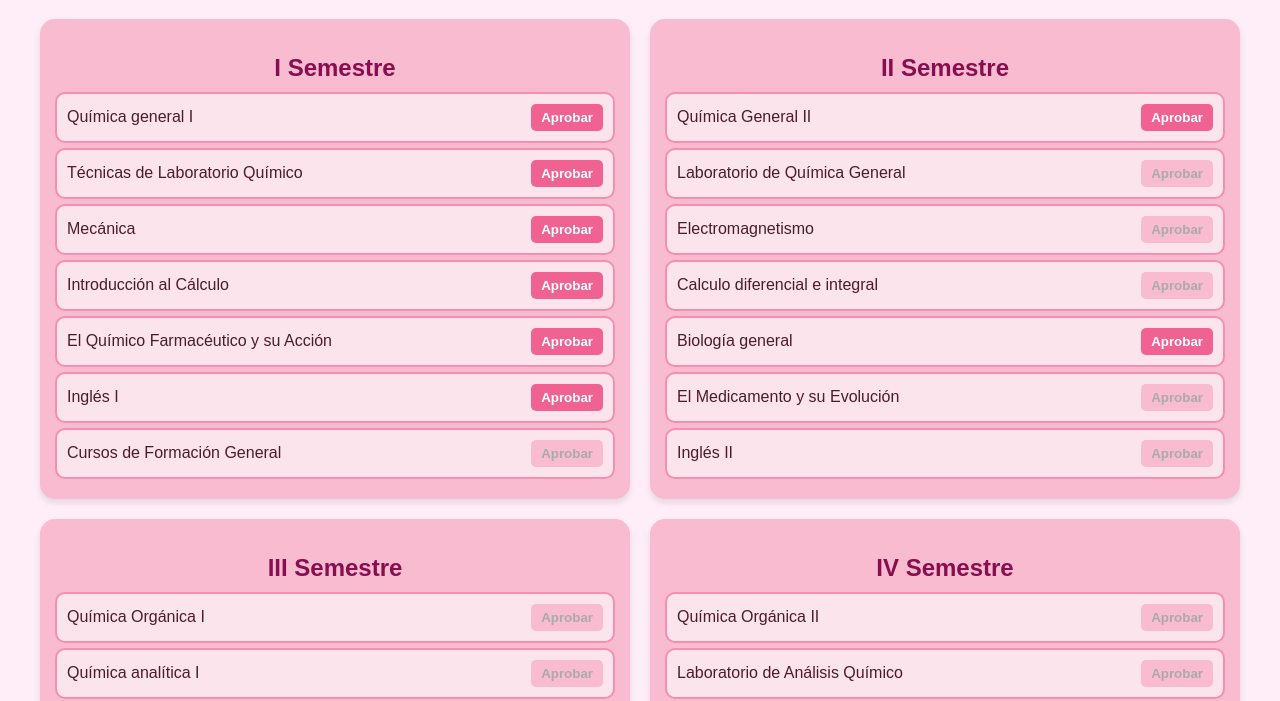
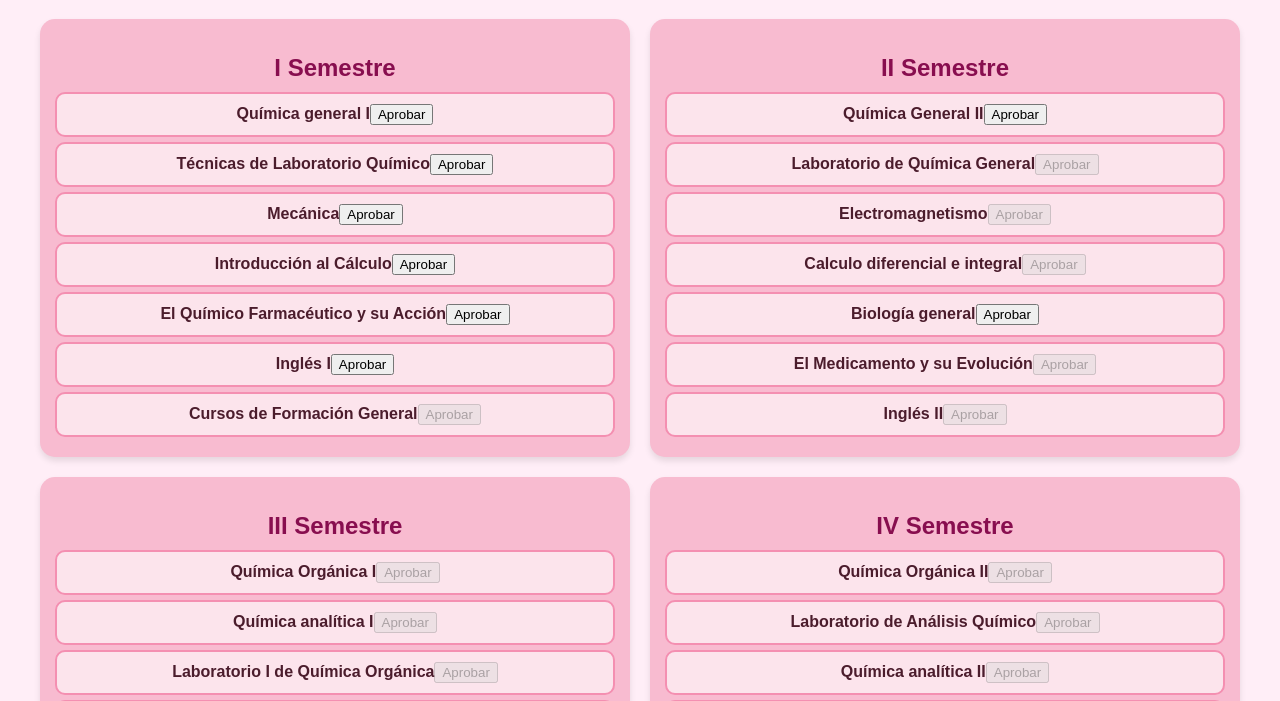
Before and after one commit to javibr23/Malla-QYF, a plain HTML site: page index.html in a window 1280 px wide. Shown: the part 81-782 px from the top of the page. Drawn offline with Linux system fonts and the light colour scheme.

Commit message:
Update estilos.css

```diff
--- a/estilos.css
+++ b/estilos.css
@@ -35,31 +35,23 @@ h1 {
 .ramo {
   display: flex;
   align-items: center;
-  justify-content: space-between;
+  justify-content: center;
   background-color: #fce4ec;
   border: 2px solid #f48fb1;
   padding: 10px;
   border-radius: 10px;
   margin: 5px 0;
   transition: all 0.3s ease;
+  cursor: pointer;
+  text-align: center;
+  font-weight: bold;
 }
 
-.ramo button {
-  background-color: #f06292;
-  color: white;
-  border: none;
-  border-radius: 5px;
-  padding: 6px 10px;
-  cursor: pointer;
-  font-weight: bold;
-  transition: background-color 0.2s;
+.ramo:hover:not(.aprobado):not(.bloqueado) {
+  background-color: #f8bbd0;
 }
 
-.ramo button:hover:not([disabled]) {
-  background-color: #ec407a;
-}
-
-.ramo button:disabled {
+.ramo.bloqueado {
   background-color: #f8bbd0;
   color: #aaa;
   cursor: not-allowed;
@@ -68,8 +60,5 @@ h1 {
 .ramo.aprobado {
   background-color: #e1bee7;
   border-color: #ce93d8;
+  color: #4a0072;
 }
-
-.ramo.aprobado button {
-  background-color: #ab47bc;
-}
```
